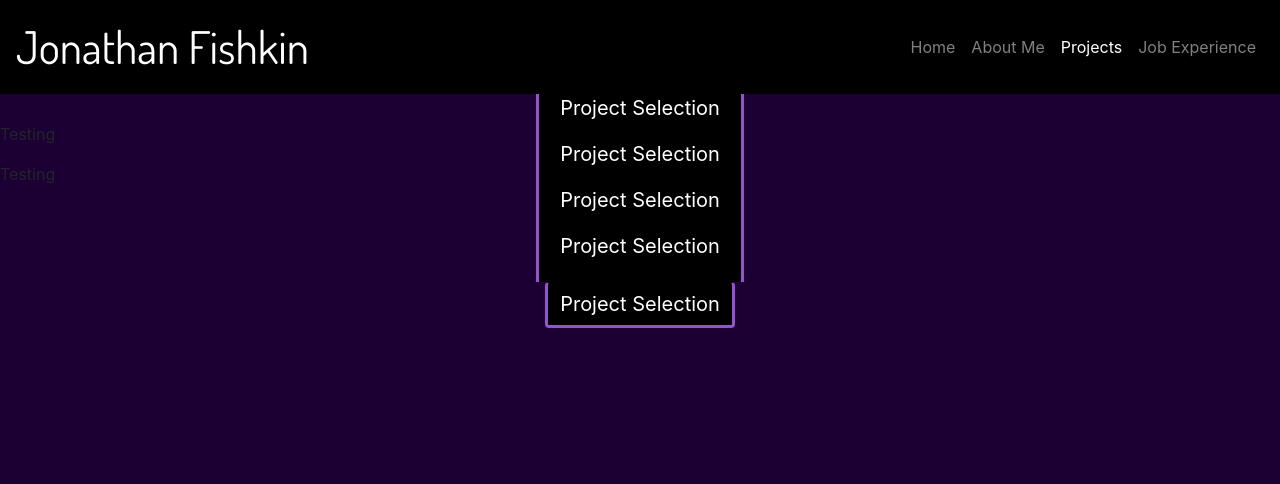
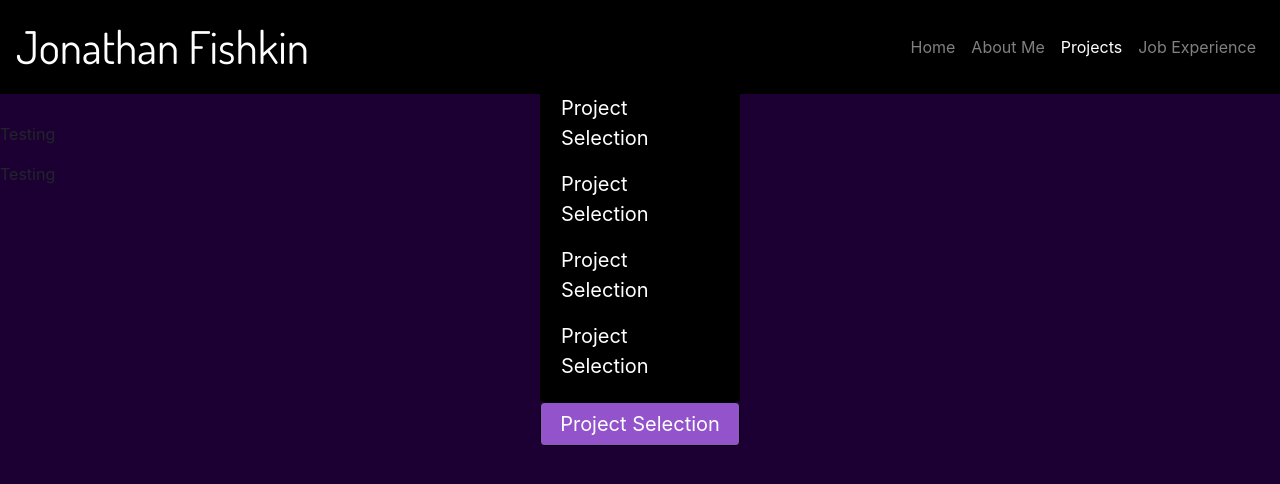
Before and after one commit to TheFish1996/MyPersonalWebsite, a React (Create React App) app in the folder FrontEnd/: page /projectspage in a window 1280 px wide. Both pictures are taken after a click on the button "Project Selection". Shown: the top 484 px of the page. Built offline with nearby package versions, Linux system fonts and the light colour scheme.

Commit message:
updated projects page

```diff
--- a/FrontEnd/src/components/ProjectsPage/Projects.js
+++ b/FrontEnd/src/components/ProjectsPage/Projects.js
@@ -30,7 +30,7 @@ function Projects(props){
         <div>
             <NavBar pageName={"Projects"} classDefinition={"navbar-project"} />
             <div className="projectsPageDropdown">
-                <Collapse style={{marginLeft: "auto", marginRight: "auto", borderLeft: '3px solid  #9253cb', borderRight: "3px solid  #9253cb"}} isOpen={collapse}>
+                <Collapse style={{marginLeft: "auto", marginRight: "auto", width: "200px"}} isOpen={collapse}>
                     <Card style={{backgroundColor:"black"}}>
                         <CardBody style={{color: "white", fontSize: "20px"}}>
                             <CardText>Project Selection</CardText>
@@ -40,7 +40,7 @@ function Projects(props){
                         </CardBody>
                     </Card>
                 </Collapse>
-                <Button onClick={toggle} style={{backgroundColor: "black"}} className="projectsPageDropdownButton">Project Selection</Button>
+                <Button onClick={toggle} style={collapse == false ? {backgroundColor: "black"} : {backgroundColor: "#9253cb"} } className="projectsPageDropdownButton">Project Selection</Button>
             </div>
             <Container fluid className="projectsPage">
                 <Row style={{paddingTop: "50px"}}>
--- a/FrontEnd/src/styles/Projects.css
+++ b/FrontEnd/src/styles/Projects.css
@@ -24,18 +24,13 @@
      margin-left: auto;
      margin-right: auto;
      font-size: 20px;
-     border-top-color: black;
-     border-left: 3px solid  #9253cb;
-     border-bottom: 3px solid  #9253cb;
-     border-right: 3px solid  #9253cb;
+     border-color: black;
      box-shadow: none;
+     width: 200px;
 }
 
 .projectsPageDropdownButton:hover {
-    border-top-color: black;
-    border-left: 3px solid  #9253cb;
-    border-bottom: 3px solid  #9253cb;
-    border-right: 3px solid  #9253cb;
+    border-color: black;
     box-shadow: none;
 }
 
```
